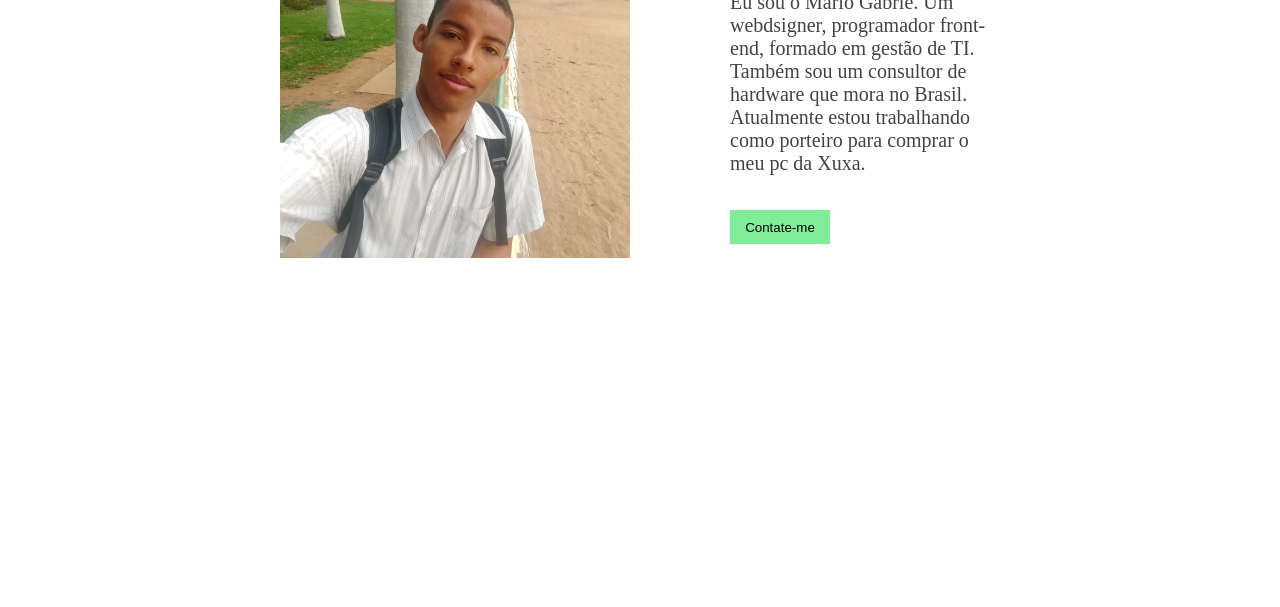
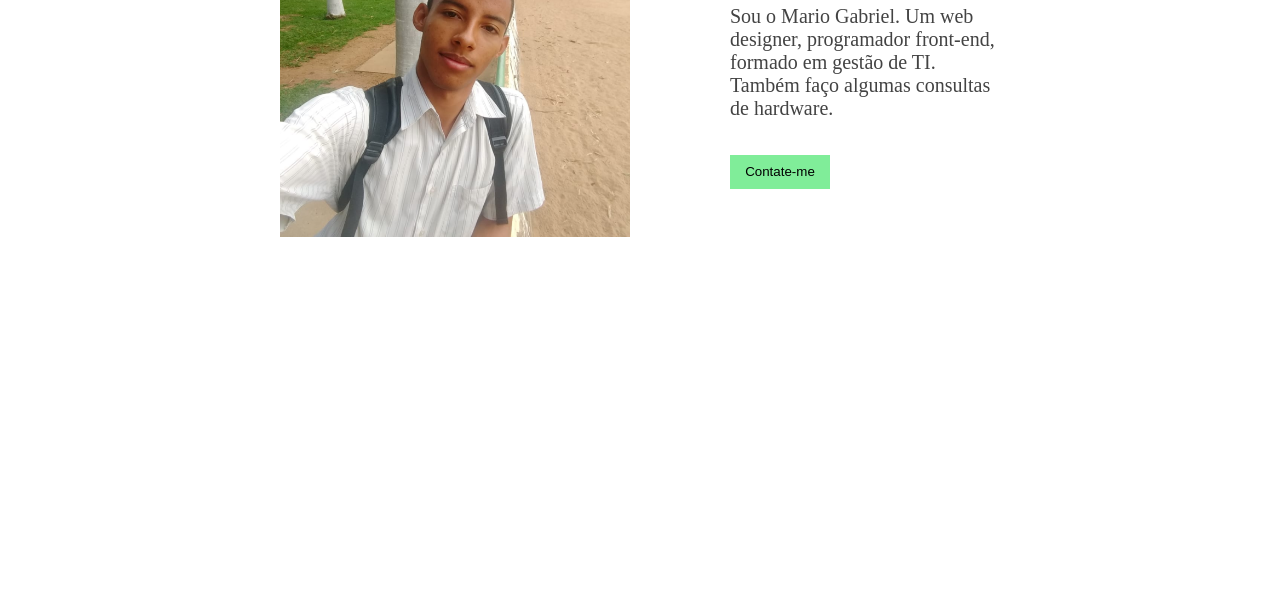
Before and after one commit to Mar-io20/Meu-site-pessoal, a plain HTML site: page docs/index.html in a window 1280 px wide. Shown: the part 193-800 px from the top of the page. Drawn offline with Linux system fonts and the light colour scheme.

Commit message:
atualização de texto
Modificado alguns textos e links adicionados

```diff
--- a/docs/index.html
+++ b/docs/index.html
@@ -15,7 +15,7 @@
             <li><a href="blog.html">Blog</a></li>
         </ul>
 
-        <button class="btnMenu" type="" ><a href="#">Contate-me</a></button>
+        <button class="btnMenu" type="button" ><a href="contate.html">Contate-me</a></button>
     </header>
 
         <main class="cards">
@@ -25,10 +25,9 @@
 
             <section class="card">
                     <h2>Olá!</h2>
-                    <span>Eu sou o Mario Gabrie. Um webdsigner, programador front-end, formado em gestão de TI. Também sou um consultor de hardware que mora no Brasil. Atualmente estou trabalhando como porteiro para comprar o meu pc da Xuxa.</span>
-                    <button class="btnConteudo" type="" >Contate-me</button>
+                    <span>Sou o Mario Gabriel. Um web designer, programador front-end, formado em gestão de TI. Também faço algumas consultas de hardware.</span>
+                    <button class="btnConteudo" type="button"><a href="contate.html">Contate-me</a></button>
             </section>
         </main>
-
 </body>
 </html>
```
